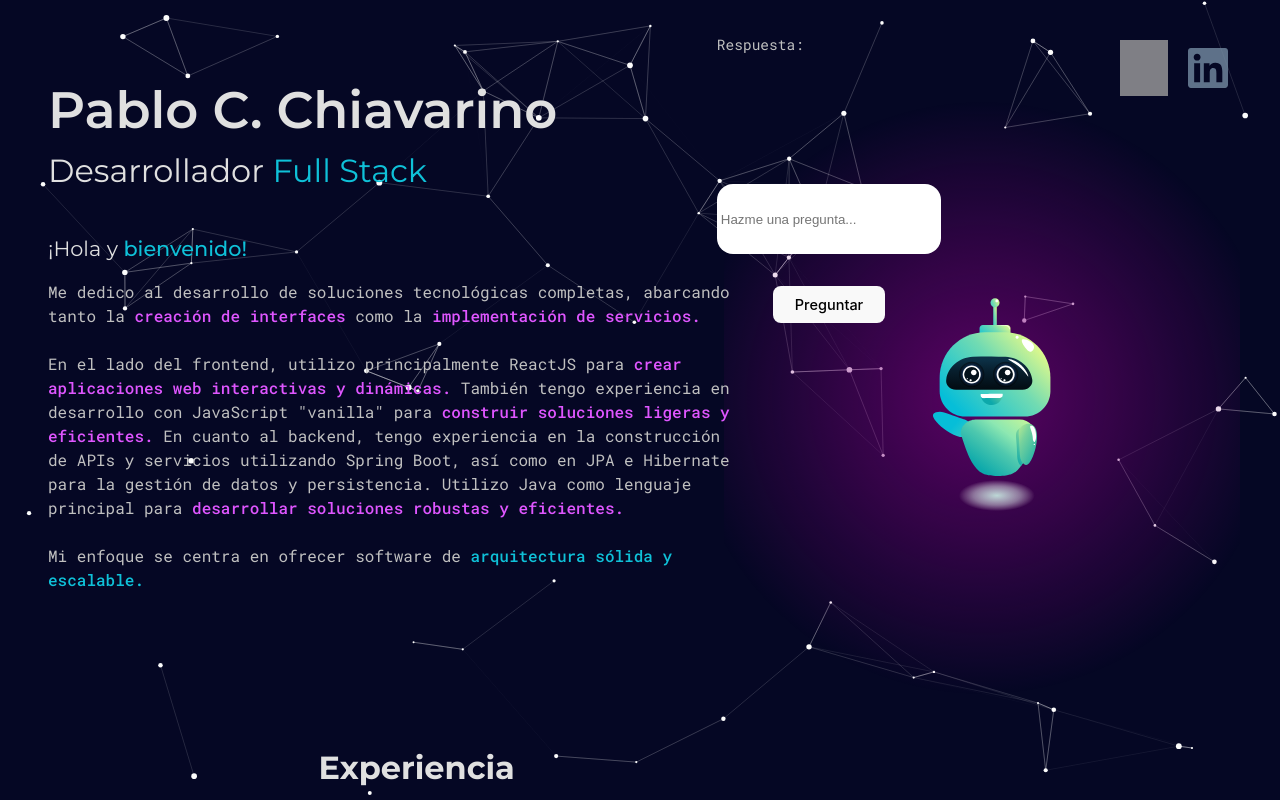
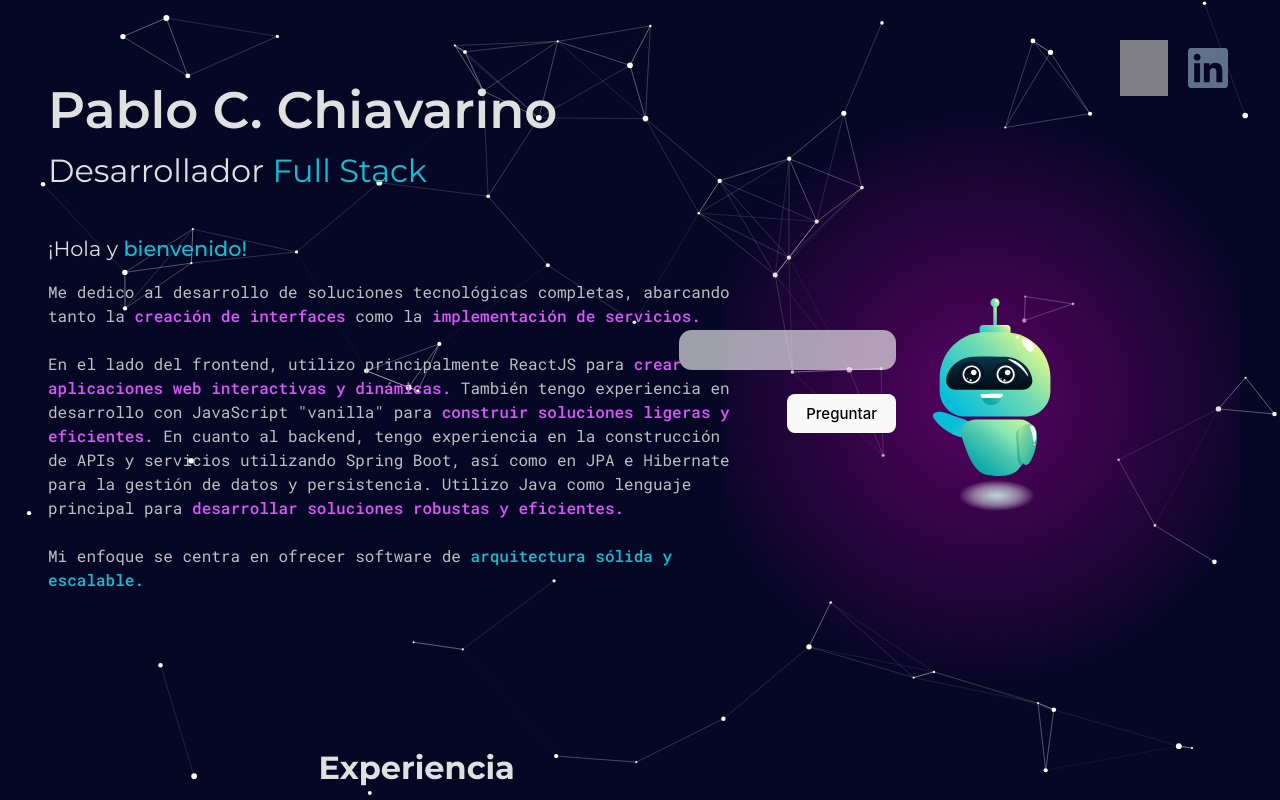
Before and after one commit to PabloC-Chiavarino/reactJs-portfolio-v2, a React (Vite) app: page / in a window 1280 px wide. Shown: the top 800 px of the page. Built offline with nearby package versions, Linux system fonts and the light colour scheme; grey boxes are pictures that could not be loaded.

Commit message:
style: wgr chat fixes

```diff
--- a/src/components/WebGuideRobot/index.jsx
+++ b/src/components/WebGuideRobot/index.jsx
@@ -48,6 +48,7 @@ const WebGuideRobot = React.forwardRef(({ location }, ref) => {
 
    const handleKeyDown = (e) => {
       if (e.key === "Enter") {
+         e.preventDefault();
          handleAnswer(question);
       }
    }
@@ -81,6 +82,7 @@ const WebGuideRobot = React.forwardRef(({ location }, ref) => {
             : 'wgrobot--returnFromCTA'
          )
       }
+
    }, [predominantSection, wgrLocation, scrollDirection])
 
 
@@ -89,13 +91,20 @@ const WebGuideRobot = React.forwardRef(({ location }, ref) => {
          <Lottie className="wgrobot" animationData={animationData} />
 
          <div className="chat__container" ref={ref}>
-            <p>Respuesta: {answer}</p>
 
-            <div className="input__container">
-               <input
+            {answer &&
+               <div className="answer__container">
+                  <h4 style={{ fontSize: "1rem", fontWeight: "600", paddingLeft: "3.25rem", margin: "0", letterSpacing: ".5px", marginTop: "1rem"}}>Bottie: </h4>
+                  <p style={{ maxHeight: "200px", fontSize: ".9rem", fontWeight: "400", paddingLeft: "3.25rem", marginTop: ".5rem", letterSpacing: ".35px", overflowY: "scroll"}}>{answer}</p>
+               </div>
+            }
+            <div className="textarea__container">
+               <div className="textarea__line"
+                  contentEditable = {true}
+                  rows= "1"
                   type="text"
                   value={question}
-                  onChange={(e) => setQuestion(e.target.value)}
+                  onInput={(e) => setQuestion(e.target.innerText)}
                   onKeyDown={handleKeyDown}
                   placeholder="Hazme una pregunta..."
                />
--- a/src/components/WebGuideRobot/styles.css
+++ b/src/components/WebGuideRobot/styles.css
@@ -60,40 +60,70 @@
 }
 
 .chat__container {
-   font-size: 14.5px;
+   font-size: 1rem;
+   font-weight: 500;
+   padding-left: .5rem;
    display: flex;
    flex-direction: column;
-   gap: 12rem;
    position: absolute;
-   right: 14rem;
-   top: -.5rem;
+   top: 1rem;
+   right: 22rem;
    z-index: 1;
-   width: 58%;
-   height: 100%;
+   width: 50%;
+   height: 70%;
 }
 
-.input__container {
-    display: flex;
-    flex-direction: column;
-    gap: 1rem;
-    bottom: 4rem;
-    position: relative;
-    width: 75%;
+.answer__container {
+   min-height: 250px;
+  flex-direction: column;
+  display: flex;
+  justify-content: end;
+  bottom: 1rem;
+  position: relative;
 }
 
-.input__container input {
-   height: 4rem;
-  border-radius: 1rem;
-  border-color: transparent;
+.textarea__container {
+   display: flex;
+   flex-direction: column;
+   font-size: Montserrat, sans-serif;
+   gap: 1.52rem;
+   top: 17rem;
+   position: absolute;
+   width: 100%;
 }
 
-.input__container button {
-   width: 50%;
-   align-self: center;
-   top: 1rem;
-   position: relative;
+.textarea__line {
+   background-color: #f9f9f9a2;
+   border: 1px solid #ccc;
+   color: rgba(0, 0, 0, 0.664);
+   font-weight: 700;
+   font-size: .9rem;
+   font-family: Montserrat;
+   letter-spacing: .95px;
+   padding: 0.5rem;
+   width: 75%;
+   height: 1rem;
+   border-radius: .8rem;
+   border-color: transparent;
+   height: auto;
+   min-height: 1rem;
+   max-height: 5rem;
+   overflow-y: auto;
+   word-wrap: break-word;
+   white-space: pre-wrap;
+   align-self: end;
+
+   &:focus{
+      outline: none;
+   }
 }
 
+.textarea__container button {
+   align-self: end;
+   position: relative;
+   font-size: 15px;
+   cursor: pointer;
+}
 
 .wgrobot {
    width: 70%;
```
